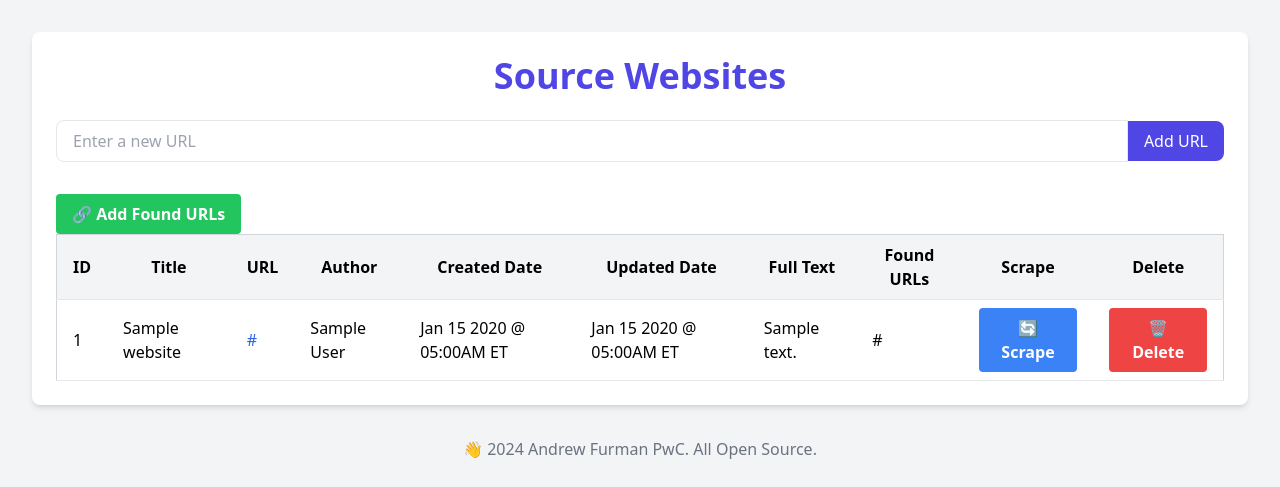
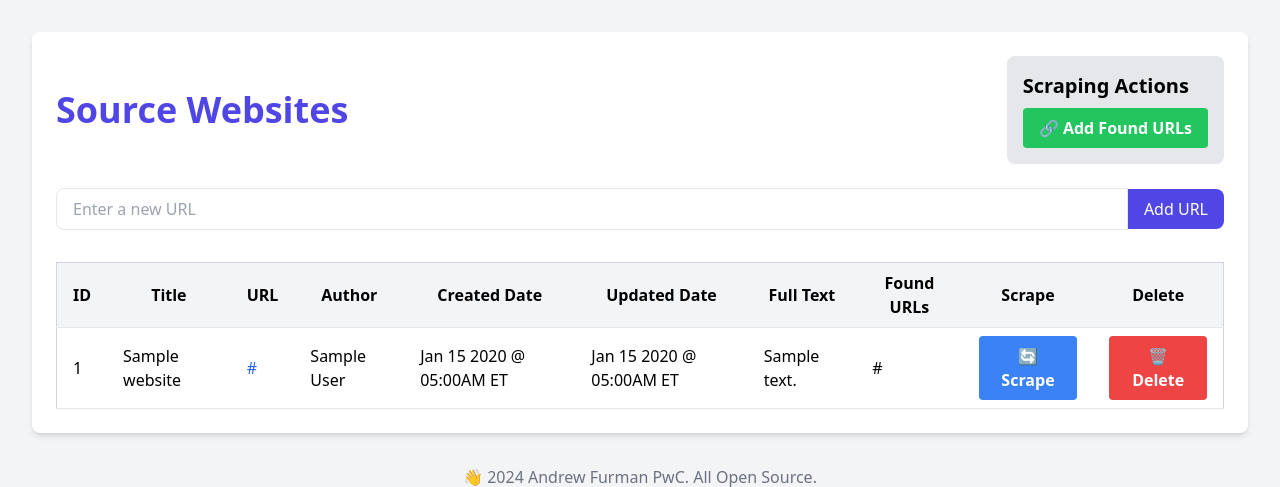
Before and after one commit to andrewfurman/Website-Link-Scraper, a Flask app: page / in a window 1280 px wide. Shown: the top 487 px of the page. Run offline with Flask 3, Linux system fonts and the light colour scheme; tables that the repository leaves empty hold one stand-in row (values such as "Sample post"); some libraries are stand-ins or nearby versions.

Commit message:
reformatted styling

```diff
--- a/source_websites/templates/source_websites.html
+++ b/source_websites/templates/source_websites.html
@@ -6,9 +6,20 @@
     <title>Source Websites</title>
     <script src="https://cdn.tailwindcss.com"></script>
 </head>
+
 <body class="bg-gray-100 min-h-screen flex flex-col items-center justify-start p-8">
     <div class="max-w-7xl mx-auto p-6 bg-white rounded-lg shadow-md w-full">
-        <h1 class="text-4xl font-bold text-center mb-6 text-indigo-600">Source Websites</h1>
+        <div class="flex justify-between items-center mb-6">
+            <h1 class="text-4xl font-bold text-indigo-600">Source Websites</h1>
+            <div class="bg-gray-200 p-4 rounded-lg">
+                <h2 class="text-xl font-semibold mb-2">Scraping Actions</h2>
+                <form action="{{ url_for('source_website.add_found_urls_route') }}" method="POST">
+                    <button type="submit" class="bg-green-500 hover:bg-green-700 text-white font-bold py-2 px-4 rounded focus:outline-none focus:ring-2 focus:ring-green-500">
+                        🔗 Add Found URLs
+                    </button>
+                </form>
+            </div>
+        </div>
 
         <form action="/add_url" method="POST" class="mb-8">
             <div class="flex items-center justify-center">
@@ -18,12 +29,6 @@
                     Add URL
                 </button>
             </div>
-        </form>
-
-        <form action="{{ url_for('source_website.add_found_urls_route') }}" method="POST">
-            <button type="submit" class="bg-green-500 hover:bg-green-700 text-white font-bold py-2 px-4 rounded focus:outline-none focus:ring-2 focus:ring-green-500">
-                🔗 Add Found URLs
-            </button>
         </form>
 
         <div class="overflow-x-auto">
```
